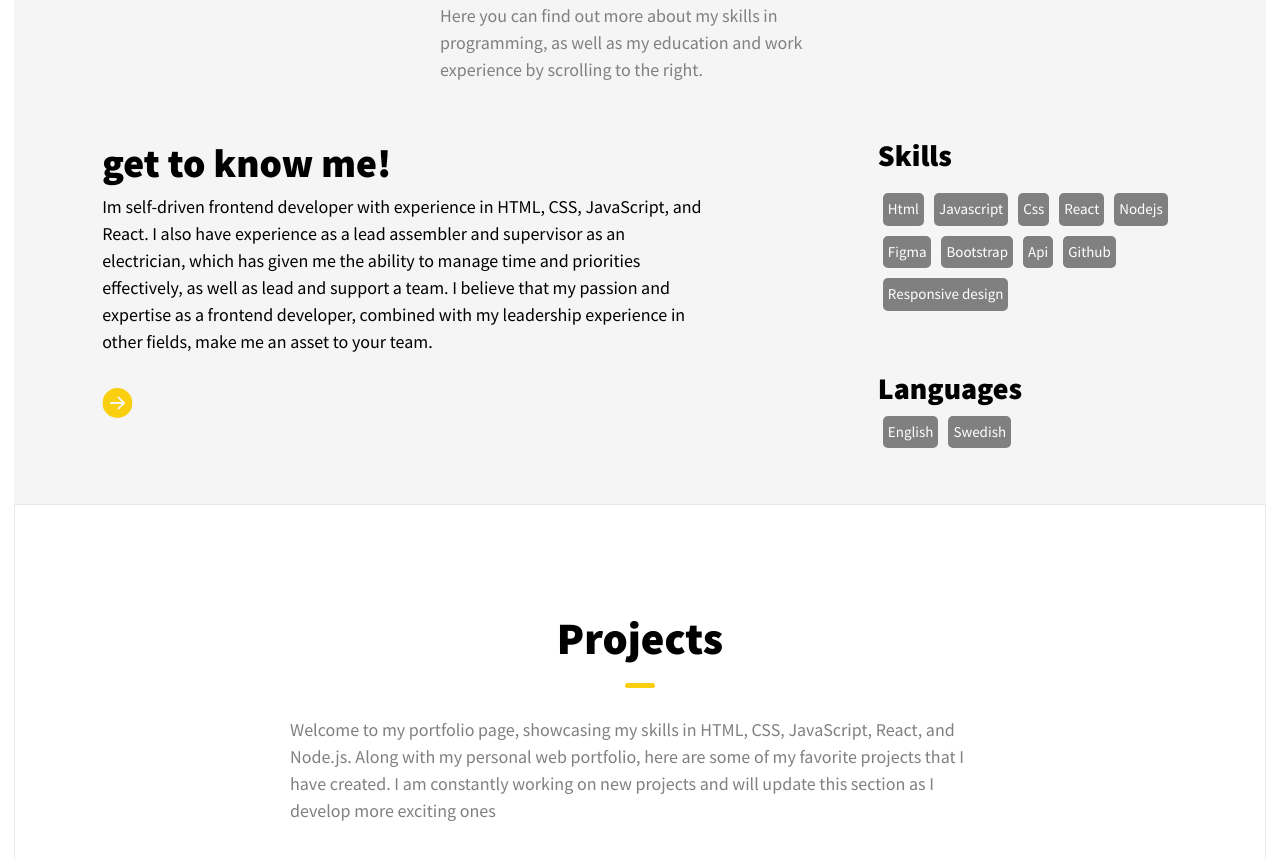
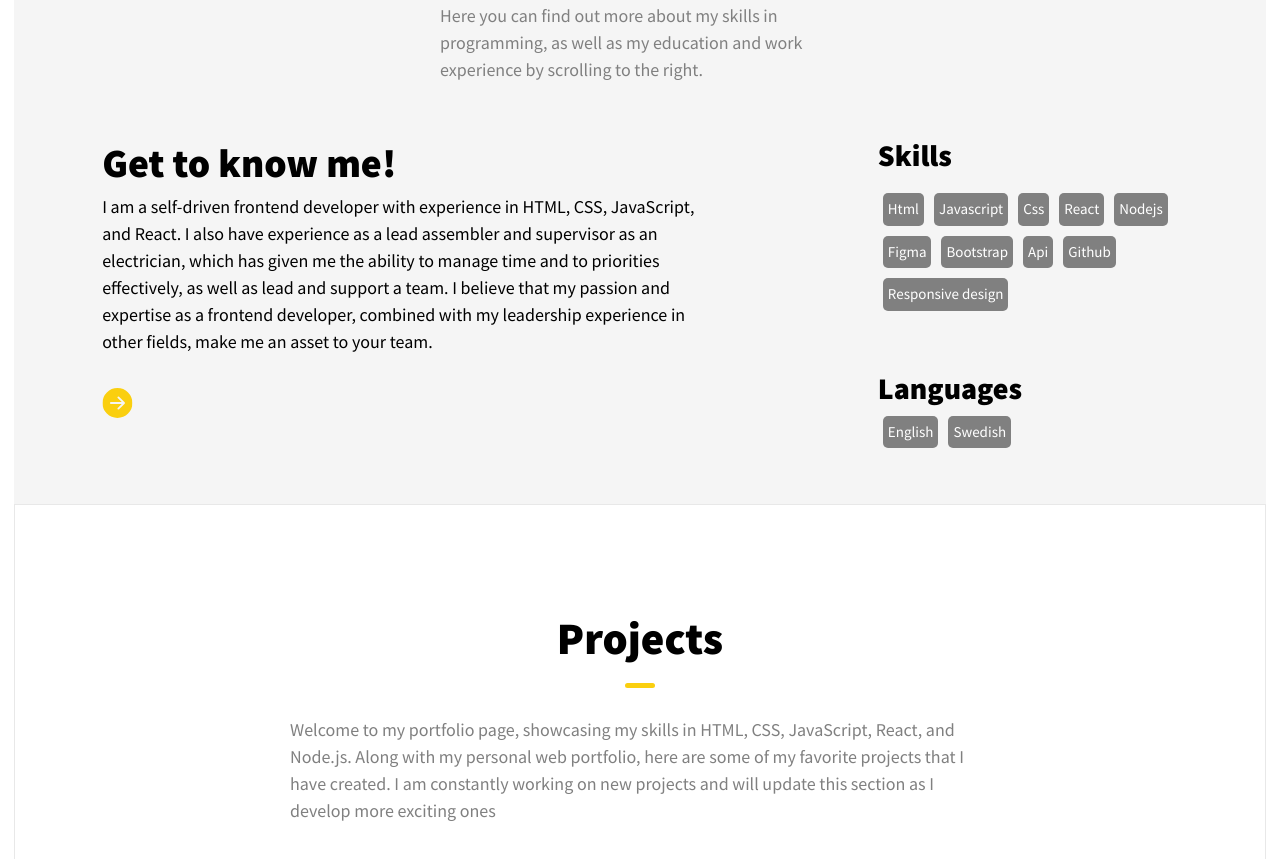
Before and after one commit to jonaelghid3y/Frontendjoni, a React (Vite) app: page / in a window 1280 px wide. Shown: the part 920-1779 px from the top of the page. Built offline with nearby package versions, Linux system fonts and the light colour scheme.

Commit message:
ändring av text

```diff
--- a/src/pages/Hemcontainer.jsx
+++ b/src/pages/Hemcontainer.jsx
@@ -141,9 +141,9 @@ function Hemcontainer() {
               <Styledaboutmediv>
                 <div id="abouttextcontainer">
 
-                  <h2 id="aboutheader" >{language === 'en' ? "get to know me!" : "Lär känna mig!"}</h2>
+                  <h2 id="aboutheader" >{language === 'en' ? "Get to know me!" : "Lär känna mig!"}</h2>
 
-                  <p style={{ marginBottom: "10px" }} id="abouttext" >{language === 'en' ? "Im self-driven frontend developer with experience in HTML, CSS, JavaScript, and React. I also have experience as a lead assembler and supervisor as an electrician, which has given me the ability to manage time and priorities effectively, as well as lead and support a team. I believe that my passion and expertise as a frontend developer, combined with my leadership experience in other fields, make me an asset to your team." : "Jag är en självgående frontend-utvecklare med erfarenhet av HTML, CSS, JavaScript och React. Jag har också erfarenhet av att vara en ledande montör och arbetsledare som elektriker, vilket har gett mig förmågan att hantera tid och prioriteringar effektivt, liksom att leda och stödja ett team. Jag tror att min passion och kompetens som frontend-utvecklare, tillsammans med mina erfarenheter som ledare inom andra områden, gör mig till en tillgång för ditt team."}
+                  <p style={{ marginBottom: "10px" }} id="abouttext" >{language === 'en' ? "I am  a self-driven frontend developer with experience in HTML, CSS, JavaScript, and React. I also have experience as a lead assembler and supervisor as an electrician, which has given me the ability to manage time and to priorities effectively, as well as lead and support a team. I believe that my passion and expertise as a frontend developer, combined with my leadership experience in other fields, make me an asset to your team." : "Jag är en självgående frontend-utvecklare med erfarenhet av HTML, CSS, JavaScript och React. Jag har också erfarenhet av att vara en ledande montör och arbetsledare som elektriker, vilket har gett mig förmågan att hantera tid och prioriteringar effektivt, liksom att leda och stödja ett team. Jag tror att min passion och kompetens som frontend-utvecklare, tillsammans med mina erfarenheter som ledare inom andra områden, gör mig till en tillgång för ditt team."}
 
                   </p>
                   <motion.div style={{ marginTop: "30px" }} id="motionuppknapp"
@@ -251,7 +251,8 @@ function Hemcontainer() {
 
           <h1 id='projekth1'>{language === 'en' ? "Projects" : "Projekt"}</h1>
           <span style={{ width: "30px", height: "5px", backgroundColor: "#facf0f", borderRadius: "5px", margin: "10px" }} > </span>
-          <p id="projektinfo" >{language === 'en' ? " Welcome to my portfolio page, showcasing my skills in HTML, CSS, JavaScript, React, and Node.js. Along with my personal web portfolio, here are some of my favorite projects that I have created. I am constantly working on new projects and will update this section as I develop more exciting ones" : "Välkommen till min portföljsida, där jag visar upp mina färdigheter i HTML, CSS, JavaScript, React och Node.js. Förutom min personliga webbportfölj, här är några av mina favoritprojekt som jag har skapat. Jag arbetar kontinuerligt med nya projekt och kommer att uppdatera den här sektionen allt eftersom jag utvecklar fler spännande projekt."} </p>
+          <p id="projektinfo" >{language === 'en' ? " Welcome to my portfolio page, showcasing my skills in HTML, CSS, JavaScript, React, and Node.js. Along with my personal web portfolio, here are some of my favorite projects that I have created. I am constantly working on new projects and will update this section as I develop more exciting ones"
+          : "Välkommen till min portföljsida, där jag visar upp mina färdigheter i HTML, CSS, JavaScript, React och Node.js. Utöver min personliga webbportfölj, här är några av mina favoritprojekt som jag har skapat. Jag arbetar kontinuerligt med nya projekt och kommer att uppdatera den här sektionen allt eftersom jag utvecklar fler spännande projekt."} </p>
 
           <Styledprojectkort>
             <Styledkortcontainer>
```
